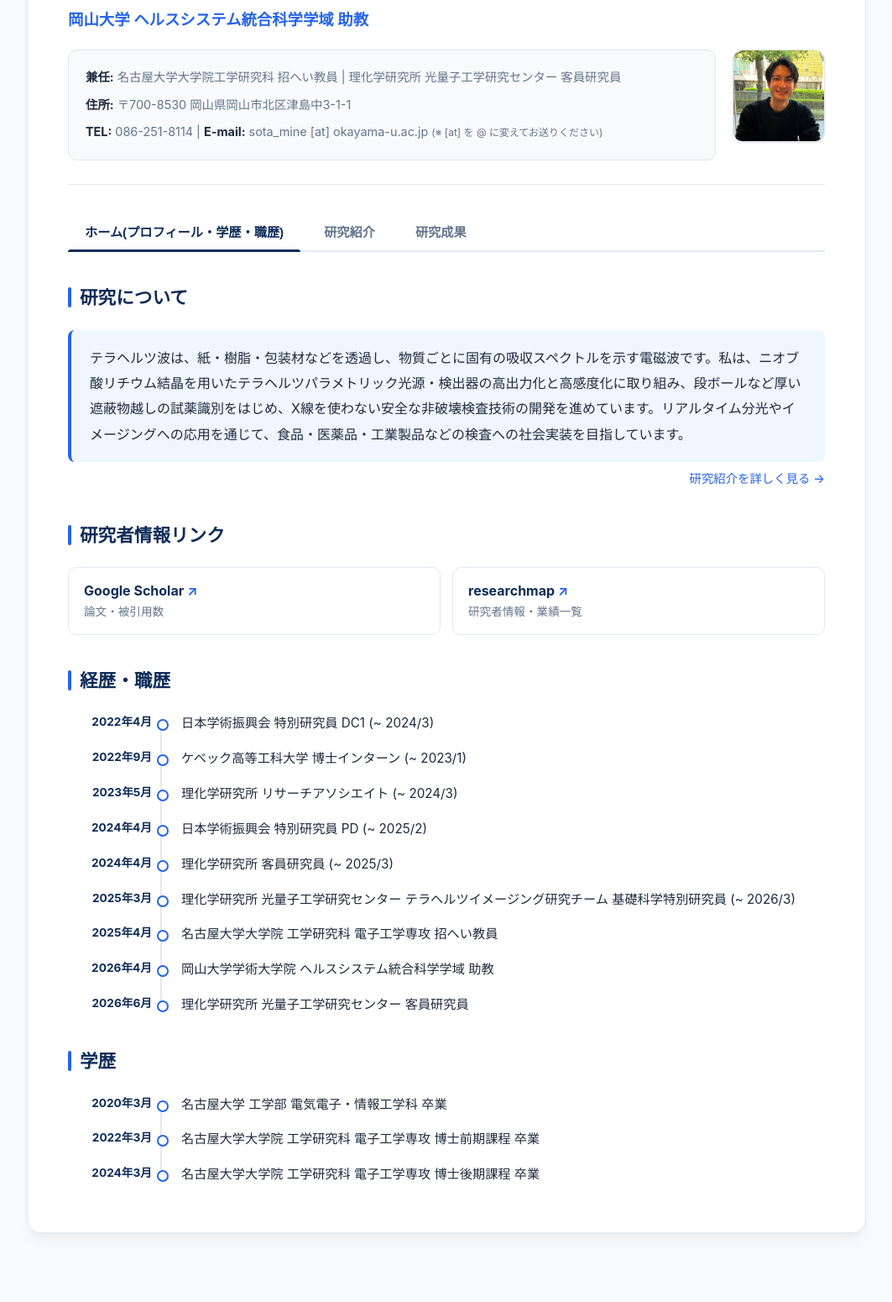
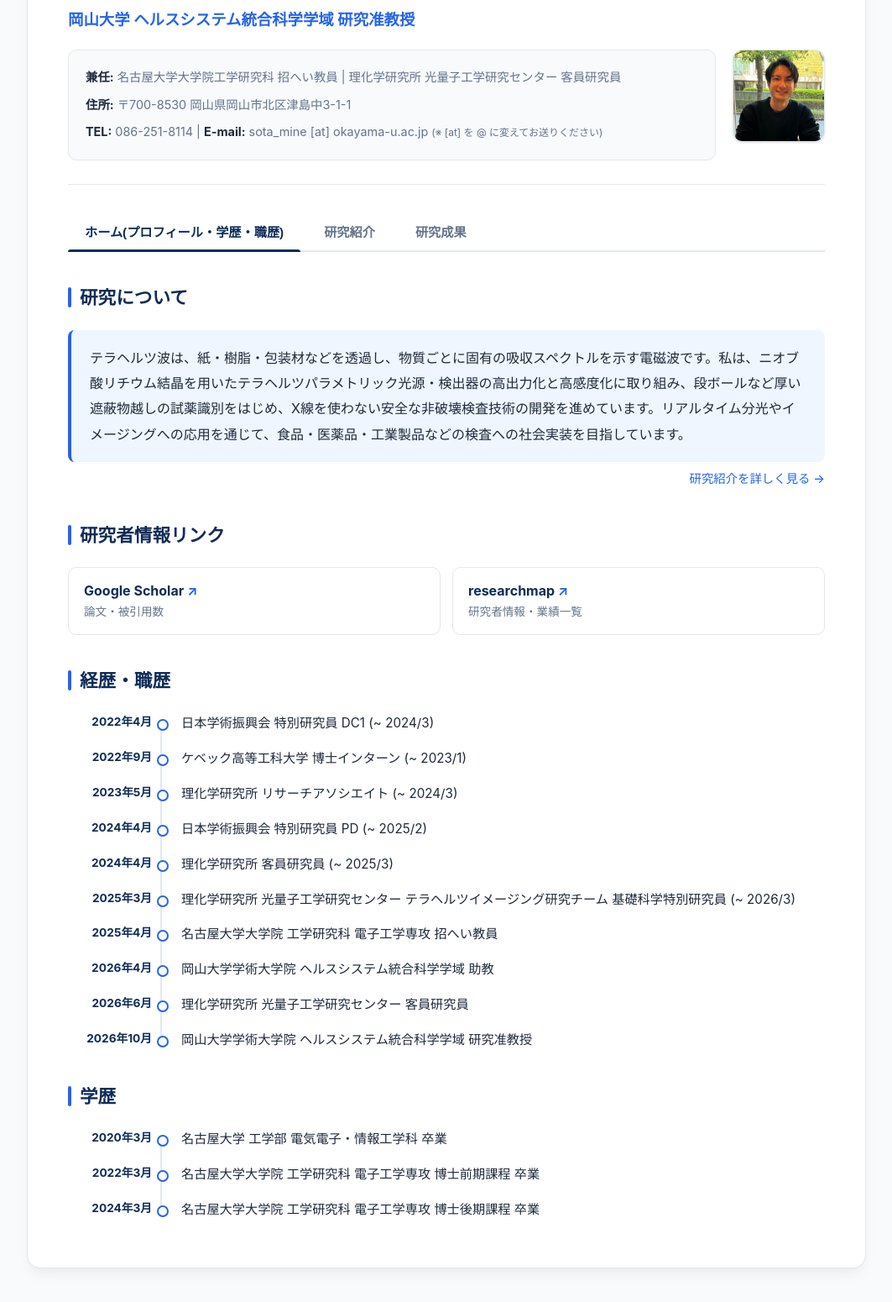
Before and after one commit to sotamine/sotamine.github.io, a plain HTML site: page index.html in a window 1280 px wide. Shown: the part 134-1684 px from the top of the page at 84% size, without its empty margins (108-1171 px from the left). Before the commit the page ends 1642 px from the top, so only its background shows below. Drawn offline with Linux system fonts and the light colour scheme.

Commit message:
Update job title from 助教 to 研究准教授

```diff
--- a/index.html
+++ b/index.html
@@ -4,7 +4,7 @@
     <meta charset="UTF-8">
     <meta name="viewport" content="width=device-width, initial-scale=1.0">
     <title>嶺 颯太 (Sota Mine) - Portfolio</title>
-    <meta name="description" content="岡山大学 ヘルスシステム統合科学学域 助教 嶺颯太のホームページ。テラヘルツ波を用いた非破壊センシングの研究紹介、論文、受賞、学会発表など。">
+    <meta name="description" content="岡山大学 ヘルスシステム統合科学学域 研究准教授 嶺颯太のホームページ。テラヘルツ波を用いた非破壊センシングの研究紹介、論文、受賞、学会発表など。">
     <link rel="stylesheet" href="style.css">
 </head>
 <body>
@@ -12,7 +12,7 @@
 <div class="container">
     <header>
         <h1>嶺 颯太（みね そうた / Sota Mine）<span>博士（工学）</span></h1>
-        <div class="subtitle">岡山大学 ヘルスシステム統合科学学域 助教</div>
+        <div class="subtitle">岡山大学 ヘルスシステム統合科学学域 研究准教授</div>
 
         <div class="contact-with-image">
             <div class="contact-info">
@@ -66,6 +66,7 @@
             <li><span class="timeline-date">2025年4月</span>名古屋大学大学院 工学研究科 電子工学専攻 招へい教員</li>
             <li><span class="timeline-date">2026年4月</span>岡山大学学術大学院 ヘルスシステム統合科学学域 助教</li>
             <li><span class="timeline-date">2026年6月</span>理化学研究所 光量子工学研究センター 客員研究員</li>
+            <li><span class="timeline-date">2026年10月</span>岡山大学学術大学院 ヘルスシステム統合科学学域 研究准教授</li>
         </ul>
 
         <h2>学歴</h2>
@@ -370,7 +371,7 @@
 
         <!-- お問い合わせ -->
         <section id="r-contact" class="r-section research-contact">
-            <p class="research-contact-name">岡山大学　ヘルスシステム統合科学学域・紀和研究室　助教・嶺 颯太</p>
+            <p class="research-contact-name">岡山大学　ヘルスシステム統合科学学域・紀和研究室　研究准教授・嶺 颯太</p>
             <p>E-mail：sota_mine [at] okayama-u.ac.jp <small>(※ [at] を @ に変えてお送りください)</small></p>
             <p>Web：<a href="https://www.okayama-u.ac.jp/user/eng_aemt/" target="_blank" rel="noopener">https://www.okayama-u.ac.jp/user/eng_aemt/</a></p>
         </section>
@@ -672,6 +673,3 @@
         }
     });
 </script>
-
-</body>
-</html>
```
